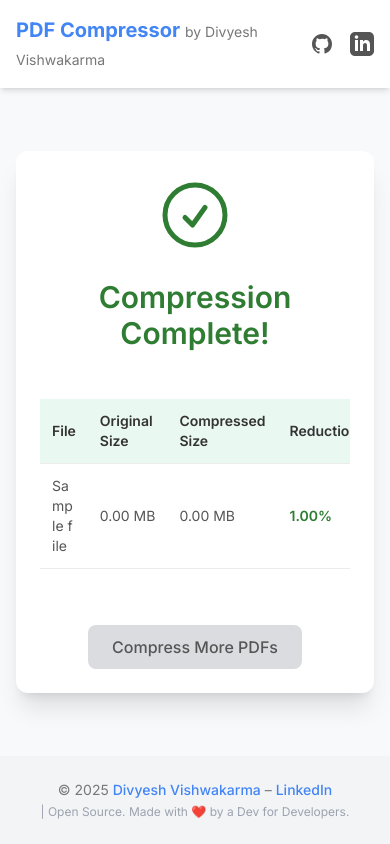
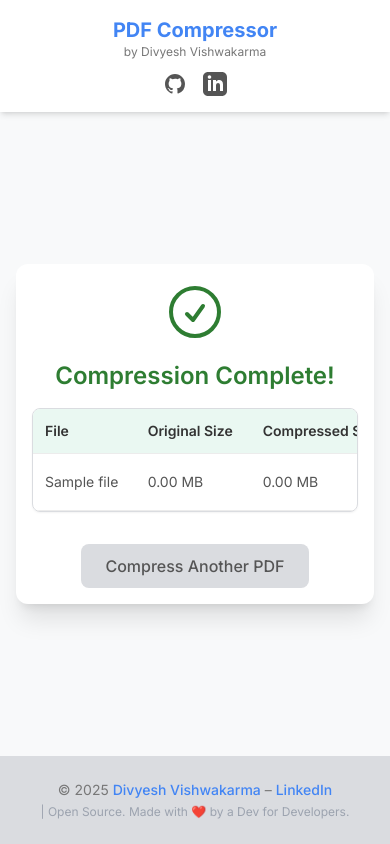
Before and after one commit to divyesh1099/compressPDF, a Flask app: template templates/success.html in a window 390 px wide. Run offline with Flask 3, Linux system fonts and the light colour scheme; the template is opened without the code that fills it: most values are stand-ins (such as "Sample title", 1, 10 or a date in 2020); some libraries are stand-ins or nearby versions.

Commit message:
refactor: clean up success.html template for improved readability, responsivenes and structure

```diff
--- a/templates/success.html
+++ b/templates/success.html
@@ -4,9 +4,7 @@
     <meta charset="UTF-8">
     <meta name="viewport" content="width=device-width, initial-scale=1.0">
     <title>PDF Compression Results</title>
-    <!-- Tailwind CSS CDN -->
     <script src="https://cdn.tailwindcss.com"></script>
-    <!-- Custom Tailwind configuration (optional, for fonts etc.) -->
     <script>
         tailwind.config = {
             theme: {
@@ -33,31 +31,36 @@
             }
         }
     </script>
-    <!-- Inter Font -->
     <link href="https://fonts.googleapis.com/css2?family=Inter:wght@300;400;500;600;700&display=swap" rel="stylesheet">
     <style>
-        /* Minor custom style for word break in table cells if needed, Tailwind can also handle this with 'break-all' or 'break-words' */
-        /* Tailwind's 'break-all' or 'break-words' on the <td> should suffice */
+        /* Ensure body takes full height for footer placement */
+        html, body {
+            height: 100%;
+        }
+        body {
+            display: flex;
+            flex-direction: column;
+        }
+        main {
+            flex-grow: 1;
+        }
     </style>
 </head>
-<body class="font-sans bg-brand-gray-100 flex flex-col min-h-screen text-brand-gray-900 antialiased">
+<body class="font-sans bg-brand-gray-100 text-brand-gray-900 antialiased">
 
-    <!-- Header Section -->
     <header class="w-full bg-white shadow-md py-4">
-        <div class="container mx-auto max-w-4xl flex items-center justify-between px-4 sm:px-6 lg:px-8">
-            <span class="text-xl font-bold text-brand-blue">
-                PDF Compressor
-                <span class="text-sm font-normal text-brand-gray-500">by Divyesh Vishwakarma</span>
-            </span>
+        <div class="container mx-auto max-w-4xl flex flex-col sm:flex-row items-center justify-between px-4 sm:px-6 lg:px-8 space-y-3 sm:space-y-0">
+            <div class="text-center sm:text-left">
+                <span class="text-xl font-bold text-brand-blue">PDF Compressor</span>
+                <span class="block text-xs sm:text-sm font-normal text-brand-gray-500">by Divyesh Vishwakarma</span>
+            </div>
             <div class="flex items-center space-x-4">
                 <a href="https://github.com/divyesh1099" title="GitHub" target="_blank" rel="noopener" class="text-brand-gray-700 hover:text-brand-blue transition-colors duration-200">
-                    <!-- GitHub Icon SVG -->
                     <svg class="w-6 h-6" fill="currentColor" viewBox="0 0 24 24" aria-hidden="true">
                         <path fill-rule="evenodd" d="M12 2C6.477 2 2 6.484 2 12.017c0 4.425 2.865 8.18 6.839 9.504.5.092.682-.217.682-.483 0-.237-.008-.868-.013-1.703-2.782.605-3.369-1.343-3.369-1.343-.454-1.158-1.11-1.466-1.11-1.466-.908-.62.069-.608.069-.608 1.003.07 1.531 1.032 1.531 1.032.892 1.53 2.341 1.088 2.91.832.092-.647.35-1.088.636-1.338-2.22-.253-4.555-1.113-4.555-4.951 0-1.093.39-1.988 1.029-2.688-.103-.253-.446-1.272.098-2.65 0 0 .84-.27 2.75 1.026A9.564 9.564 0 0112 6.844c.85.004 1.705.115 2.504.337 1.909-1.296 2.747-1.026 2.747-1.026.546 1.379.202 2.398.1 2.651.64.7 1.028 1.595 1.028 2.688 0 3.848-2.339 4.695-4.566 4.943.359.309.678.92.678 1.855 0 1.338-.012 2.419-.012 2.747 0 .268.18.58.688.482A10.001 10.001 0 0022 12.017C22 6.484 17.522 2 12 2z" clip-rule="evenodd" />
                     </svg>
                 </a>
                 <a href="https://www.linkedin.com/in/motidivya/" title="LinkedIn" target="_blank" rel="noopener" class="text-brand-gray-700 hover:text-brand-blue transition-colors duration-200">
-                    <!-- LinkedIn Icon SVG -->
                     <svg class="w-6 h-6" fill="currentColor" viewBox="0 0 24 24" aria-hidden="true">
                         <path d="M19 0h-14c-2.761 0-5 2.239-5 5v14c0 2.761 2.239 5 5 5h14c2.762 0 5-2.239 5-5v-14c0-2.761-2.238-5-5-5zm-11 19h-3v-11h3v11zm-1.5-12.268c-.966 0-1.75-.79-1.75-1.764s.784-1.764 1.75-1.764 1.75.79 1.75 1.764-.783 1.764-1.75 1.764zm13.5 12.268h-3v-5.604c0-3.368-4-3.113-4 0v5.604h-3v-11h3v1.765c1.396-2.586 7-2.777 7 2.476v6.759z"/>
                     </svg>
@@ -66,40 +69,40 @@
         </div>
     </header>
 
-    <!-- Main Content Area -->
-    <main class="flex-grow w-full flex items-center justify-center py-8 px-4">
-        <div class="bg-white p-6 sm:p-8 md:p-10 rounded-xl shadow-xl w-full max-w-3xl text-center">
-            <!-- Success Icon SVG -->
-            <svg class="w-20 h-20 text-success-green mx-auto mb-6" xmlns="http://www.w3.org/2000/svg" fill="none" viewBox="0 0 24 24" stroke-width="1.5" stroke="currentColor">
+    <main class="w-full flex items-center justify-center py-8 px-4">
+        <div class="bg-white p-4 sm:p-8 md:p-10 rounded-xl shadow-xl w-full max-w-3xl text-center">
+            <svg class="w-16 h-16 sm:w-20 sm:h-20 text-success-green mx-auto mb-4 sm:mb-6" xmlns="http://www.w3.org/2000/svg" fill="none" viewBox="0 0 24 24" stroke-width="1.5" stroke="currentColor">
                 <path stroke-linecap="round" stroke-linejoin="round" d="M9 12.75L11.25 15 15 9.75M21 12a9 9 0 11-18 0 9 9 0 0118 0z" />
             </svg>
-            <h1 class="text-3xl font-semibold text-success-green mb-6">Compression Complete!</h1>
+            <h1 class="text-2xl sm:text-3xl font-semibold text-success-green mb-4 sm:mb-6">Compression Complete!</h1>
 
-            <!-- Results Table -->
-            <div class="overflow-x-auto">
-                <table class="results-table w-full min-w-full text-left border-collapse my-6 text-sm sm:text-base">
+            <div class="overflow-x-auto shadow-sm rounded-lg border border-brand-gray-200">
+                <table class="results-table w-full min-w-[600px] text-left border-collapse text-sm sm:text-base">
                 <thead class="bg-success-green-light">
                         <tr>
-                            <th class="p-3 font-semibold text-brand-gray-900 border-b border-table-border">File</th>
-                            <th class="p-3 font-semibold text-brand-gray-900 border-b border-table-border">Original Size</th>
-                            <th class="p-3 font-semibold text-brand-gray-900 border-b border-table-border">Compressed Size</th>
-                            <th class="p-3 font-semibold text-brand-gray-900 border-b border-table-border">Reduction</th>
-                            <th class="p-3 font-semibold text-brand-gray-900 border-b border-table-border">Download</th>
+                            <th class="px-3 py-3 sm:px-4 sm:py-3 font-semibold text-brand-gray-900 border-b border-table-border">File</th>
+                            <th class="px-3 py-3 sm:px-4 sm:py-3 font-semibold text-brand-gray-900 border-b border-table-border">Original Size</th>
+                            <th class="px-3 py-3 sm:px-4 sm:py-3 font-semibold text-brand-gray-900 border-b border-table-border">Compressed Size</th>
+                            <th class="px-3 py-3 sm:px-4 sm:py-3 font-semibold text-brand-gray-900 border-b border-table-border">Reduction</th>
+                            <th class="px-3 py-3 sm:px-4 sm:py-3 font-semibold text-brand-gray-900 border-b border-table-border">Download</th>
                         </tr>
                     </thead>
                     <tbody>
+                    {% if results and results|length > 0 %}
                         {% for file in results %}
-                        <tr class="hover:bg-gray-50 transition-colors duration-150">
-                            <td class="p-3 border-b border-table-border text-brand-gray-700 break-all">{{ file.orig_name }}</td>
-                            <td class="p-3 border-b border-table-border text-brand-gray-700 whitespace-nowrap">{{ "%.2f" | format(file.original_size / (1024*1024)) }} MB</td>
-                            <td class="p-3 border-b border-table-border text-brand-gray-700 whitespace-nowrap">{{ "%.2f" | format(file.compressed_size / (1024*1024)) }} MB</td>
-                            <td class="p-3 border-b border-table-border text-success-green font-semibold whitespace-nowrap">
+                            <tr class="hover:bg-brand-gray-100 transition-colors duration-150">
+                                <td class="px-3 py-3 sm:px-4 sm:py-3 border-b border-table-border text-brand-gray-700 break-all">{{ file.orig_name }}</td>
+                                <td class="px-3 py-3 sm:px-4 sm:py-3 border-b border-table-border text-brand-gray-700 whitespace-nowrap">{{ "%.2f" | format(file.original_size / (1024*1024)) }} MB</td>
+                                <td class="px-3 py-3 sm:px-4 sm:py-3 border-b border-table-border text-brand-gray-700 whitespace-nowrap">{{ "%.2f" | format(file.compressed_size / (1024*1024)) }} MB</td>
+                                <td class="px-3 py-3 sm:px-4 sm:py-3 border-b border-table-border
+                                    {% if file.reduction_percent > 0 %}text-success-green{% elif file.reduction_percent < 0 %}text-red-600{% else %}text-brand-gray-700{% endif %}
+                                    font-semibold whitespace-nowrap">
                                     {{ "%.2f" | format(file.reduction_percent) }}%
+                                    {% if file.reduction_percent < 0 %} <span class="text-xs font-normal">(Increased)</span>{% endif %}
                                 </td>
-                            <td class="p-3 border-b border-table-border">
-                                <a class="download-link inline-flex items-center bg-brand-blue text-white text-xs sm:text-sm font-medium py-2 px-3 sm:px-4 rounded-md hover:bg-brand-blue-dark transition-colors duration-200 shadow-sm" href="{{ url_for('download', filetoken=file.token) }}">
-                                    <!-- Download Icon SVG -->
-                                    <svg class="w-4 h-4 sm:w-5 sm:h-5 mr-1.5 sm:mr-2" xmlns="http://www.w3.org/2000/svg" fill="none" viewBox="0 0 24 24" stroke-width="2" stroke="currentColor">
+                                <td class="px-3 py-3 sm:px-4 sm:py-3 border-b border-table-border">
+                                    <a class="download-link inline-flex items-center bg-brand-blue text-white text-xs sm:text-sm font-medium py-2 px-3 sm:px-4 rounded-md hover:bg-brand-blue-dark transition-colors duration-200 shadow-sm" href="{{ url_for('download', filetoken=file.token) }}" download="{{ file.orig_name }}">
+                                        <svg class="w-4 h-4 sm:w-5 sm:h-5 mr-1.5 sm:mr-2 flex-shrink-0" xmlns="http://www.w3.org/2000/svg" fill="none" viewBox="0 0 24 24" stroke-width="2" stroke="currentColor">
                                             <path stroke-linecap="round" stroke-linejoin="round" d="M3 16.5v2.25A2.25 2.25 0 005.25 21h13.5A2.25 2.25 0 0021 18.75V16.5M16.5 12L12 16.5m0 0L7.5 12m4.5 4.5V3" />
                                         </svg>
                                         Download
@@ -107,26 +110,27 @@
                                 </td>
                             </tr>
                         {% endfor %}
+                    {% else %}
+                        <tr>
+                             <td colspan="5" class="p-4 text-center text-brand-gray-500">No compression results to display.</td>
+                        </tr>
+                    {% endif %}
                     </tbody>
                 </table>
             </div>
 
-            <!-- Back Button -->
             <a href="{{ url_for('index') }}" class="back-button mt-8 inline-block bg-brand-gray-200 text-brand-gray-700 font-medium py-2.5 px-6 rounded-lg hover:bg-brand-gray-300 focus:outline-none focus:ring-2 focus:ring-brand-gray-300 focus:ring-opacity-50 transition-all duration-200 ease-in-out transform hover:-translate-y-0.5">
-                Compress More PDFs
+                Compress Another PDF
             </a>
         </div>
     </main>
 
-    <!-- Footer Section -->
-    <footer class="w-full bg-gray-100 text-brand-gray-500 text-center py-6 px-4 text-sm mt-auto"> <!-- mt-auto pushes footer to bottom -->
-        &copy; <span id="currentYear"></span> <a href="https://github.com/divyesh1099" target="_blank" rel="noopener" class="text-brand-blue hover:underline font-medium">Divyesh Vishwakarma</a> &ndash;
+    <footer class="w-full bg-brand-gray-200 text-brand-gray-500 text-center py-6 px-4 text-sm"> &copy; <span id="currentYear"></span> <a href="https://github.com/divyesh1099" target="_blank" rel="noopener" class="text-brand-blue hover:underline font-medium">Divyesh Vishwakarma</a> &ndash;
         <a href="https://www.linkedin.com/in/motidivya/" target="_blank" rel="noopener" class="text-brand-blue hover:underline font-medium">LinkedIn</a>
         <span class="block sm:inline mt-1 sm:mt-0 text-xs text-gray-400">| Open Source. Made with ❤️ by a Dev for Developers.</span>
     </footer>
 
     <script>
-        // Set current year in footer
         const currentYearSpan = document.getElementById('currentYear');
         if (currentYearSpan) {
             currentYearSpan.textContent = new Date().getFullYear();
```
Lines whose indentation alone changed are shown as unchanged.
